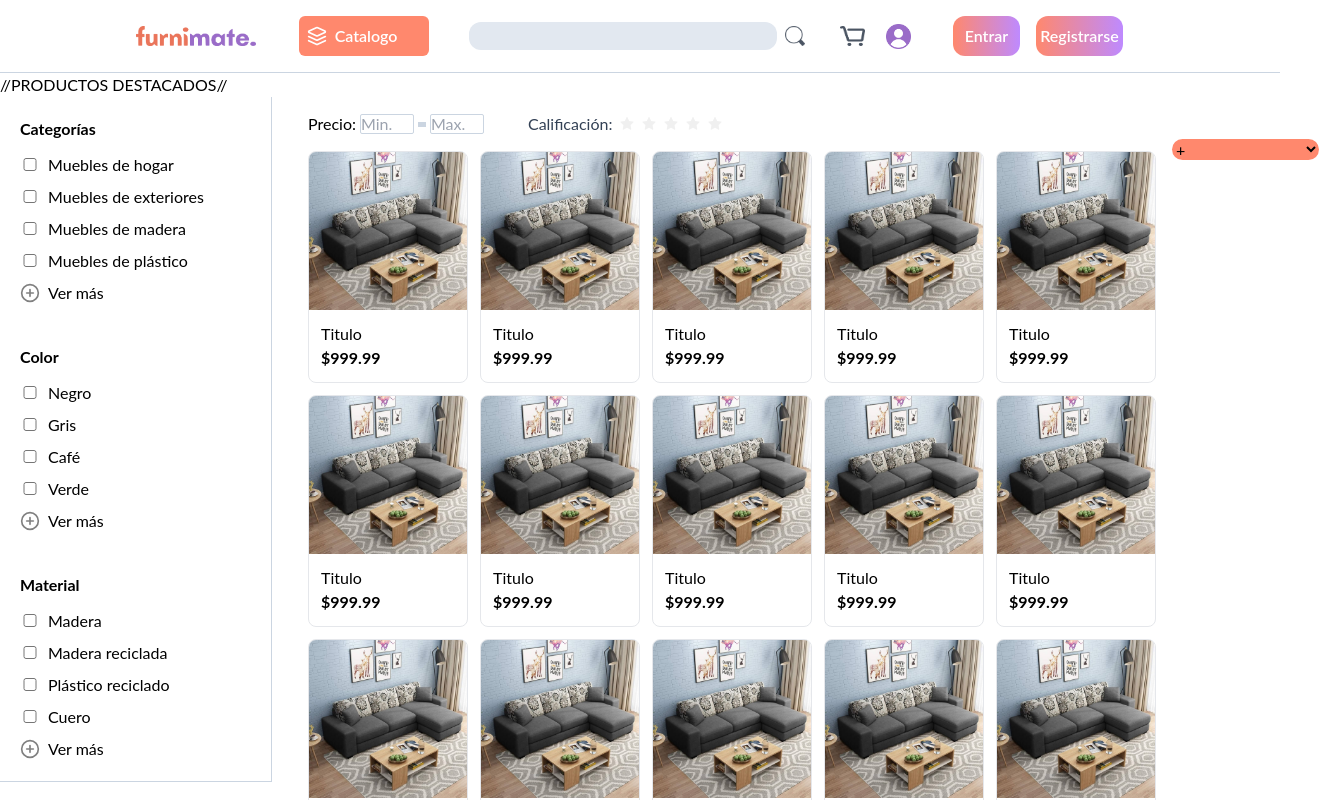
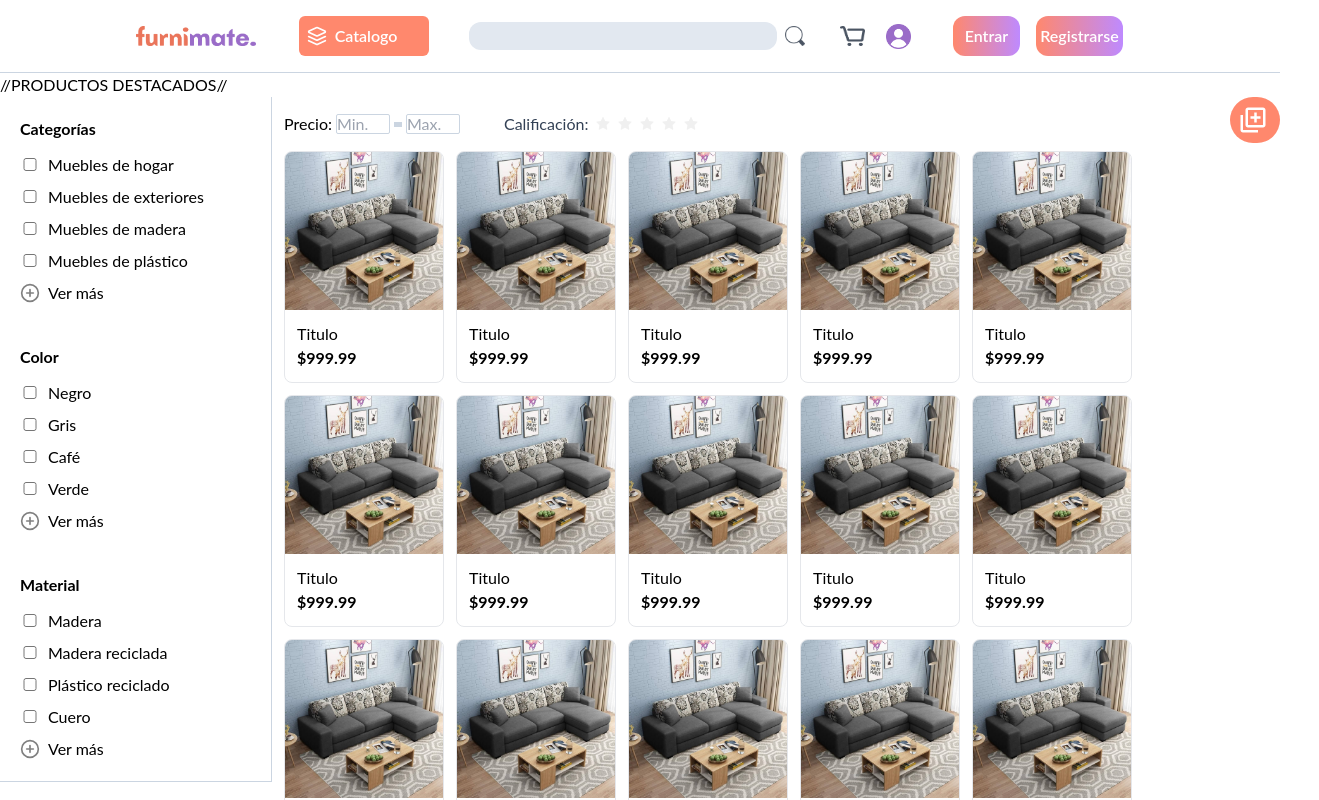
Before and after one commit to plantnt/reactmate, a React (Vite) app: page / in a window 1280 px wide. Shown: the top 800 px of the page, 1319 px wide, since content can reach past the window. Built offline with nearby package versions, Linux system fonts and the light colour scheme.

Commit message:
addproduct nuevo lugar, nueva programacion 	modified:   src/components/addProduct.tsx 	modified:   src/pages/Home.tsx 	modified:   src/pages/Signup.tsx

```diff
--- a/src/components/addProduct.tsx
+++ b/src/components/addProduct.tsx
@@ -1,11 +1,51 @@
+import { BiAddToQueue } from "react-icons/bi";
+import { CgAdd } from "react-icons/cg";
+import { Layers } from "lucide-react"
+
 export default function AddProduct(){
   return(
 
-<select className="bg-furniorange absolute rounded-full hover:bg-orange-500">
-  <option value="someOption">+</option>
-  <option value="otherOption">Subir un producto</option>
-  <option value="otherOption">Ver mis productos</option>
-</select>
+    <div className="dropdown">
+                  <button className="
+                  link
+                  flex
+                  items-center
+                  bg-furniorange
+                  p-2
+                  w-[50px]
+                  rounded-full
+                  font-semibold
+                  text-white
+                  transition-allrelative">
+                      <BiAddToQueue size={30}/>
+                      </button>
+
+                  <div className="dropdown-menu">
+                    <button className="dropdown-foro
+                    transition-all
+                    flex
+                    items-center
+                    p-2
+                    mt-1
+                    w-[50px]
+                    rounded-full
+                    font-semibold
+                    text-white ">
+                      <CgAdd size={30} className='mr-2'/>
+                    </button>
+
+                    <button className="dropdown-deseados
+                    flex
+                    items-center
+                    p-2
+                    mt-1
+                    w-[50px]
+                    rounded-full
+                    text-white ">
+                      <Layers size={30} className='mr-2'/>
+                    </button>
+                 </div>
+                 </div>
 
   )
 }
--- a/src/pages/Home.tsx
+++ b/src/pages/Home.tsx
@@ -37,8 +37,8 @@ const Home = () => {
                             <ProductCard />
                             <ProductCard />
                         </div>
-                        <AddProduct/>
                     </div>
+                    <AddProduct/>
                 </div>
                 <Pagination className="self-center mt-6" defaultCurrent={1} total={50}></Pagination>
                 <div className="grid w-full justify-self-end">
--- a/src/pages/Signup.tsx
+++ b/src/pages/Signup.tsx
@@ -3,20 +3,20 @@ import { NavLink } from "react-router-dom";
 export default function SignUp(){
     return(
         <>
-            <div className="container flex flex-col items-center justify-center" align="center">
+            <div className="container flex flex-col items-center justify-center">
 
             <NavLink to="/" className="max-w-96">
                 <img src="./src\assets\textLogo.png" className="p-4"></img>
             </NavLink>
 
-                <div className="flex flex-col bg-gray-200 p-4 rounded-2xl m-0-auto max-w-sm items-center text-center">
+                <div className="flex flex-col bg-gray-200 p-4 rounded-2xl m-0-auto max-w-sm items-center text-center m-5">
                     <div className="flex rounded-full w-1/3 h-1/3 items-center justify-center">
                     <img src="./src\assets\profileIcon.png"></img>
                     </div>
                     <ul className="min-w-fit">
                         <li className="p-2">
                             Seleccione una imagen:
-                            <input type="file" className="border-2 border-violet-700 p-1 bg-furnipurple rounded-full text-white  file:mr-4 file:py-2 file:px-4 file:rounded-full file:border-0 file:text-sm file:font-semibold file:bg-violet-50 file:text-violet-700 hover:file:bg-violet-100" accept="image/*"/>
+                            <input type="file" className="border-2 border-violet-700 p-1 bg-furnipurple rounded-full text-white file:mr-4 file:py-2 file:px-4 file:rounded-full file:border-0 file:text-sm file:font-semibold file:bg-violet-50 file:text-violet-700 hover:file:bg-violet-100" accept="image/*"/>
                         </li>
                         <li className="p-2">
                             <label className="p-2">
```
